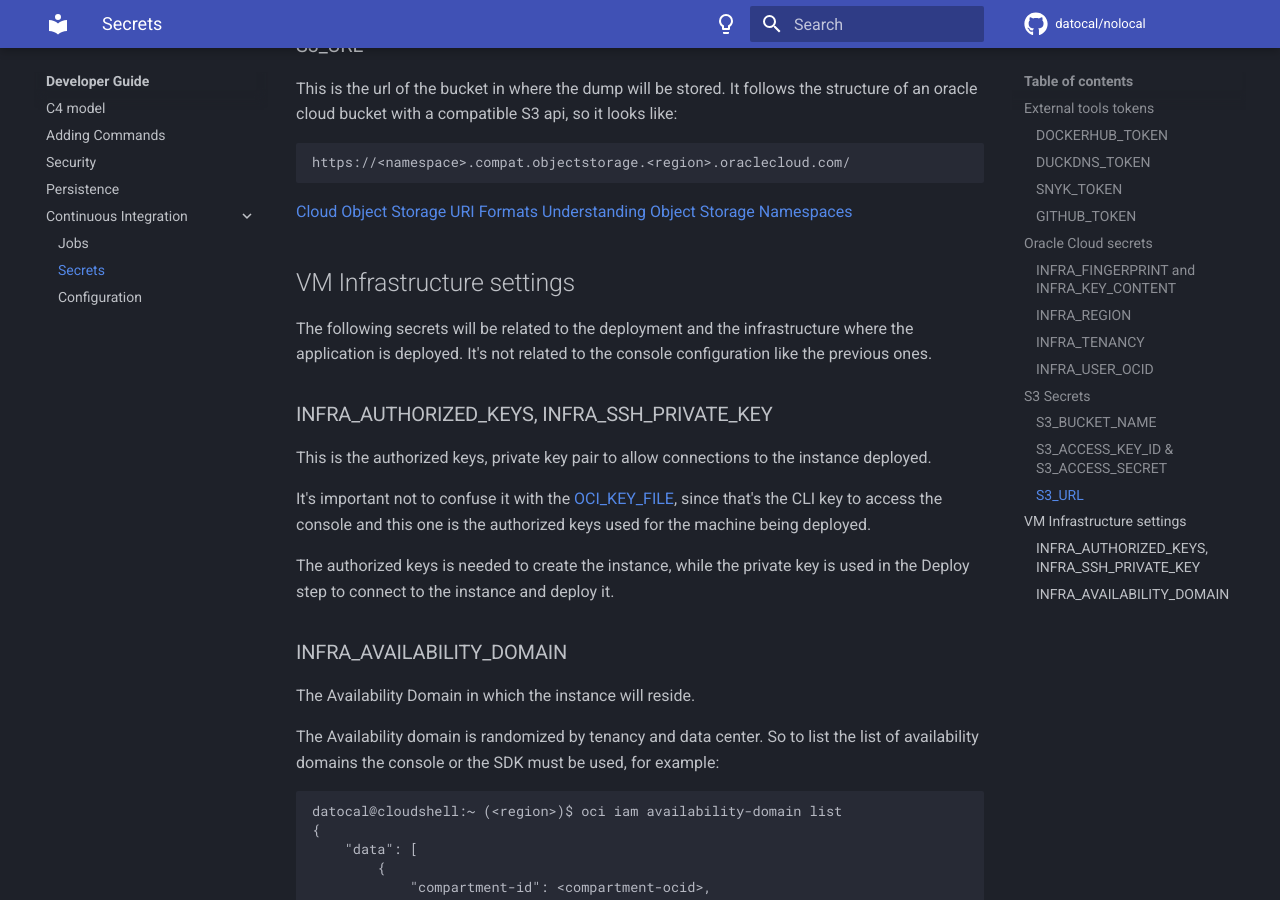
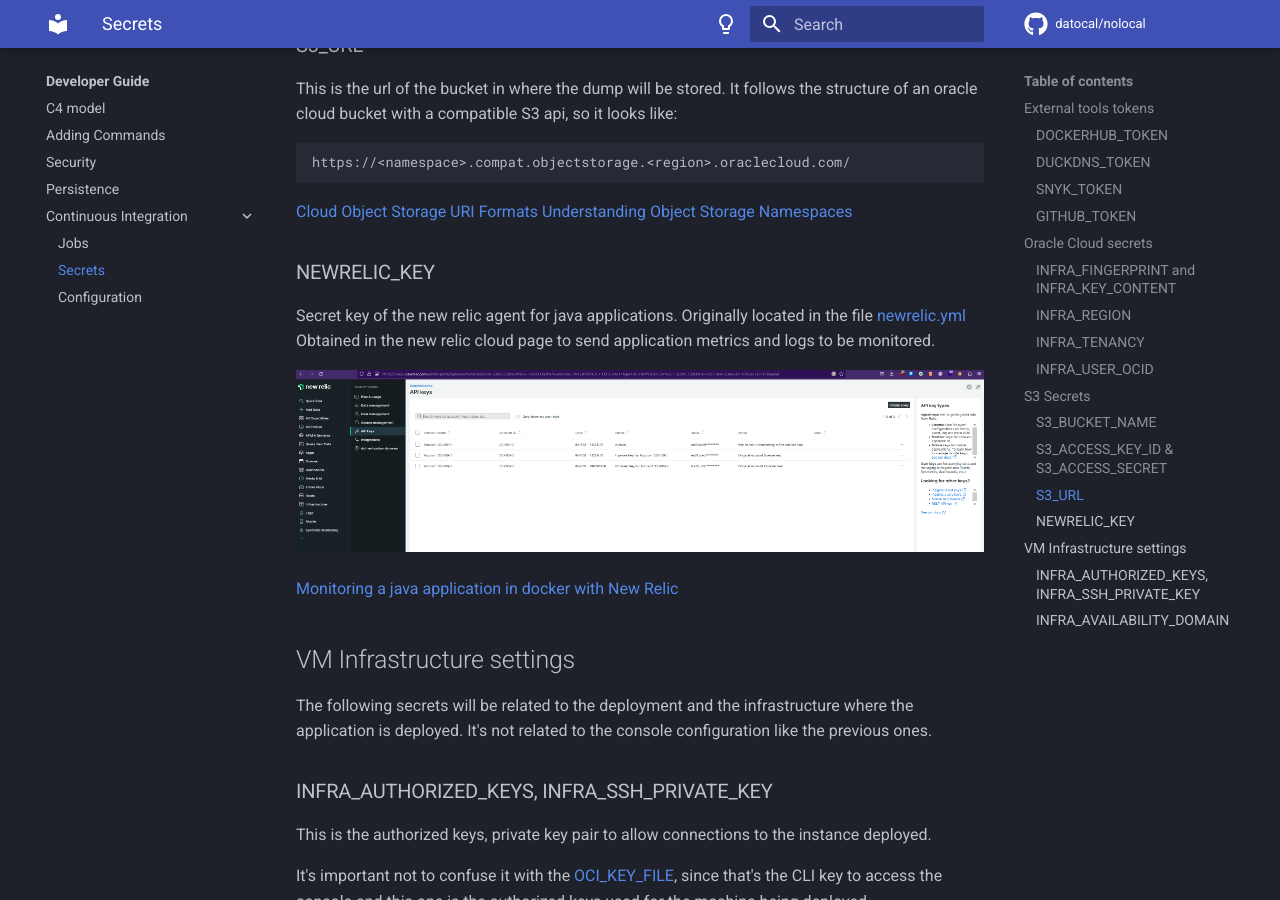
Before and after one commit to datocal/nolocal, an MkDocs documentation site: the page built from docs/devguide/ci/secrets.md, in a window 1280 px wide and 900 px high, scrolled down 6232 px. Built offline with MkDocs 1.6.1 and Material for MkDocs 9.7.7, drawn with Linux system fonts in a browser that asks for light colours; comment, search, counter and statistics services are not loaded.

Commit message:
Add monitoring documentation

```diff
--- a/docs/devguide/ci/secrets.md
+++ b/docs/devguide/ci/secrets.md
@@ -135,6 +135,14 @@ a compatible S3 api, so it looks like:
 [Cloud Object Storage URI Formats](https://docs.oracle.com/en-us/iaas/autonomous-database/doc/cloud-storage-uris.html)
 [Understanding Object Storage Namespaces](https://docs.oracle.com/en-us/iaas/Content/Object/Tasks/understandingnamespaces.htm)
 
+### NEWRELIC_KEY
+Secret key of the new relic agent for java applications. Originally located in the file [newrelic.yml](..%2F..%2F..%2Fnewrelic.yml)
+Obtained in the new relic cloud page to send application metrics and logs to be monitored.
+
+![img.png](newrelickeys.png)
+
+[Monitoring a java application in docker with New Relic](https://docs.newrelic.com/install/java/?deployment=docker)
+
 ## VM Infrastructure settings
 The following secrets will be related to the deployment and the infrastructure where the application is deployed.
 It's not related to the console configuration like the previous ones.
--- a/src/main/resources/application.yml
+++ b/src/main/resources/application.yml
@@ -5,8 +5,8 @@ logging:
   path: /var/log
   level:
     root: ERROR
-    org.springframework: INFO
-    com.datocal.nolocal: TRACE
+    org.springframework: WARN
+    com.datocal.nolocal: INFO
     reactor.netty.http.client: DEBUG
 discord:
   api:
```
Also changed, not shown: docs/devguide/index.md (+1 -0 lines), docs/devguide/ci/newrelickeys.png (added).
